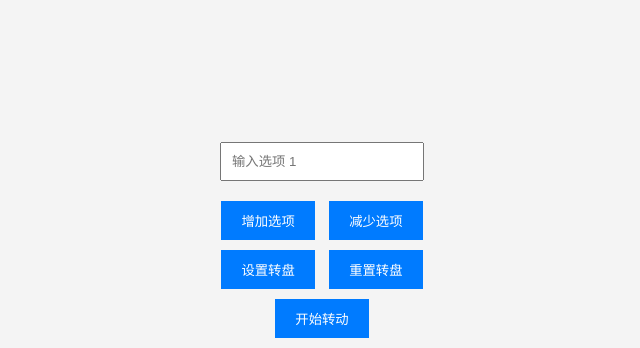
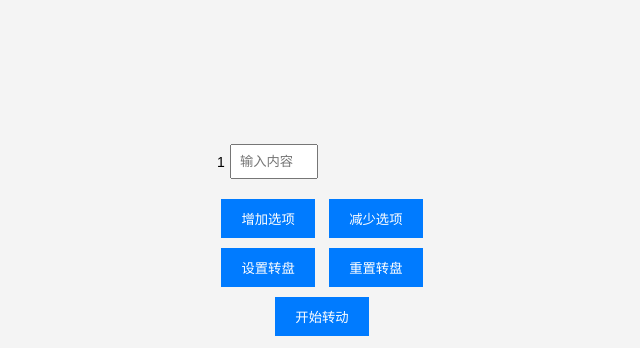
Before and after one commit to qibaijin/dice, a plain HTML site: page index.html in a window 1280 px wide. Both pictures are taken after a click on the button "增加选项". Shown: the top 348 px of the page, without its empty margins (318-958 px from the left). Drawn offline with Linux system fonts and the light colour scheme.

Commit message:
Update index.html

```diff
--- a/index.html
+++ b/index.html
@@ -28,7 +28,7 @@
             display: flex;
             flex-wrap: wrap; /* 允许换行 */
             justify-content: center;
-            max-width: 400px; /* 限制宽度，确保每行两个选项 */
+            max-width: 300px; /* 缩小宽度，适应手机屏幕 */
         }
 
         .option-row {
@@ -38,10 +38,22 @@
             margin-bottom: 10px; /* 行间距 */
         }
 
+        .option-item {
+            display: flex;
+            align-items: center;
+            width: 48%; /* 每行两个选项，留出间距 */
+        }
+
+        .option-label {
+            margin-right: 5px;
+            font-size: 14px;
+        }
+
         input[type="text"] {
-            padding: 10px;
-            margin: 5px;
-            width: 180px; /* 固定宽度，确保每行两个选项 */
+            padding: 8px;
+            margin: 5px 0;
+            width: 100%; /* 输入框占满剩余空间 */
+            box-sizing: border-box;
         }
 
         button {
@@ -114,10 +126,14 @@
                 row.className = 'option-row';
                 optionsContainer.appendChild(row);
             }
-            const input = document.createElement('input');
-            input.type = 'text';
-            input.placeholder = `输入选项 ${inputs.length + 1}`;
-            optionsContainer.lastElementChild.appendChild(input);
+            const optionItem = document.createElement('div');
+            optionItem.className = 'option-item';
+            const optionNumber = inputs.length + 1;
+            optionItem.innerHTML = `
+                <span class="option-label">${optionNumber}</span>
+                <input type="text" placeholder="输入内容">
+            `;
+            optionsContainer.lastElementChild.appendChild(optionItem);
         }
 
         // 动态减少选项输入框
@@ -126,23 +142,23 @@
             if (rows.length === 0) return; // 没有选项时直接返回
 
             const lastRow = rows[rows.length - 1];
-            const inputs = lastRow.querySelectorAll('input');
-            if (inputs.length > 0) {
-                lastRow.removeChild(inputs[inputs.length - 1]); // 删除最后一个输入框
+            const optionItems = lastRow.querySelectorAll('.option-item');
+            if (optionItems.length > 0) {
+                lastRow.removeChild(optionItems[optionItems.length - 1]); // 删除最后一个选项
             }
-            if (inputs.length === 1) {
-                optionsContainer.removeChild(lastRow); // 如果行内没有输入框，删除整行
+            if (optionItems.length === 1) {
+                optionsContainer.removeChild(lastRow); // 如果行内没有选项，删除整行
             }
         }
 
         // 设置转盘
         function setupWheel() {
             wheelSvg.innerHTML = '';
+            const inputs = optionsContainer.querySelectorAll('input');
             const options = [];
-            const inputs = optionsContainer.querySelectorAll('input');
-            inputs.forEach(input => {
+            inputs.forEach((input, index) => {
                 if (input.value) {
-                    options.push(input.value);
+                    options.push(`${index + 1}`);
                 }
             });
             if (options.length < 2) {
```
